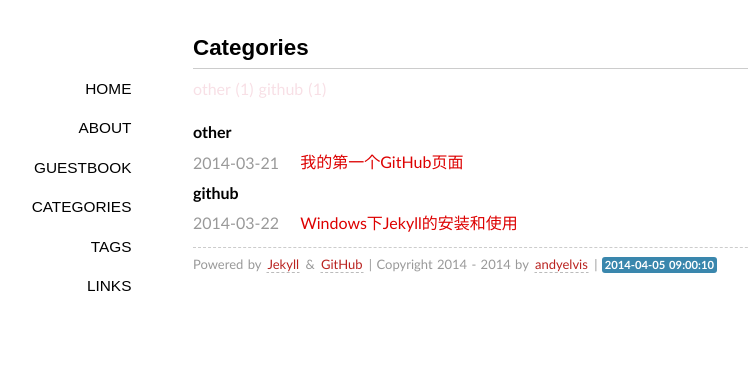
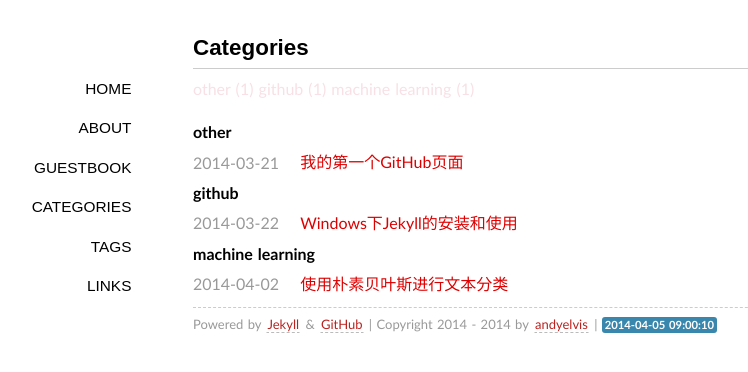
Before and after one commit to andyelvis/andyelvis.github.io, a Jekyll site: the page built from categories/index.md, in a window 1280 px wide. Shown: the top 372 px of the page, without its empty margins (147-895 px from the left). Built offline with Jekyll 4.4.1, drawn with Linux system fonts in a browser that asks for light colours; some web fonts are replaced; Markdown is read by kramdown in place of the engine named in the settings; some of the changed lines change nothing that is shown.

Commit message:
add post text class bayes

```diff
--- a/_config.yml
+++ b/_config.yml
@@ -1,4 +1,4 @@
-markdown: rdiscount
+markdown: kramdown
 permalink: /:year/:month/:day/:title/
 author: andyelvis
 pygments: true
--- a/_layouts/default.html
+++ b/_layouts/default.html
@@ -8,6 +8,35 @@
     <link rel="stylesheet" href="/media/css/style.css">
     <link rel="stylesheet" href="/media/css/highlight.css">
     <script type="text/javascript" src="/media/js/jquery-1.7.1.min.js"></script>
+	<script type="text/x-mathjax-config">
+  MathJax.Hub.Config({
+    tex2jax: {
+      inlineMath: [ ['$','$'], ["\\(","\\)"] ],
+      processEscapes: true
+    }
+  });
+</script>
+
+<script type="text/x-mathjax-config">
+    MathJax.Hub.Config({
+      tex2jax: {
+        skipTags: ['script', 'noscript', 'style', 'textarea', 'pre', 'code']
+      }
+    });
+</script>
+
+<script type="text/x-mathjax-config">
+    MathJax.Hub.Queue(function() {
+        var all = MathJax.Hub.getAllJax(), i;
+        for(i=0; i < all.length; i += 1) {
+            all[i].SourceElement().parentNode.className += ' has-jax';
+        }
+    });
+</script>
+
+<script type="text/javascript"
+   src="http://cdn.mathjax.org/mathjax/latest/MathJax.js?config=TeX-AMS-MML_HTMLorMML">
+</script>
   </head>
   <script type="text/javascript">
     function setTimeSpan(){
--- /dev/null
+++ b/_posts/2014-04-02-text-classifier-using-naivebabyes.md
@@ -0,0 +1,222 @@
+---
+layout: post
+title: 使用朴素贝叶斯进行文本分类
+categories:
+- machine learning
+tags:
+- naive bayes
+---
+
+## 1、文档模型
+
+一篇文档被表示成一个单词的集合，只关心哪些单词包含在文档中，每个单词出现了多少次，不需要关心单词的顺序。
+
+一篇文档D，属于类C，以邮件垃圾过滤为例，两大类\\( C=S(spam) \\)和\\( C=H(ham) \\)。
+哪个类有最大的后验概率\\( P(C|D) \\)，文档D就属于哪个类，使用贝叶斯理论表述如下：
+\\[ P(C|D)=\frac{P(D|C)P(C)}{P(D)}\propto P(D|C)P(C) \\]
+
+有两种文档概率模型，它们都使用朴素贝叶斯假设，将文档看做单词的集合。
+这两种模型使用特征向量表示文档，如果一个词表V包含\\( |V| \\)个不同的单词，那么特征向量维度\\( d=|V| \\)。
+
+**伯努利文档模型：** 文档对应的特征向量的元素由0和1组成，向量每个位置相关联的单词如果出现在文档中，值为1，否则为0.
+
+**多项式模型：** 文档对应的特征向量每个位置的值等于相关联的单词出现在文档中的次数。
+
+**举例：** 考虑如下的词表：
+\\[ V=\\{blue,red,dog,cat,biscuit,apple\\} \\]
+\\( |V|=d=6 \\)。假设有这样一篇文档“the blue dog ate a blue biscuit"，\\( D^B \\)表示伯努利特征向量，\\( D^M \\)表示多项式特征向量，那么：
+\\[ D^B=(1,0,1,0,1,0)^T \\]
+\\[ D^M=(2,0,1,0,1,0)^T \\]
+对文档分类，需要知道指定类下文档的似然估计\\( P(D|C) \\)以及类的先验概率\\( P(C) \\)。
+
+---
+
+## 2、伯努利模型
+
+假定有一个词表V，包含\\( |V| \\)个不同的单词，一个文档向量的第t个位置与词表中的单词\\( w_t \\)相对应。
+\\( B_i \\)是第i篇文档\\( D^i \\)的特征向量，\\( B_i \\)的第t个元素记为\\( B_{it} \\)，值等于1表示单词\\( w_t \\)出现在第i篇文档中，等于0表示没有出现。
+
+$P(w_t\|C)$表示单词$w_t$出现在类C的文档中的概率，$w_t$不出现在类C文档中的概率等于$1-P(w_t\|C)$。
+根据贝叶斯假设，每个单词出现在文档中的概率相互独立，文档似然估计$P(D^i\|C)$可以表示用各个单词似然$P(w_t\|C)$来表示：
+
+$$
+P(D^i|C) \sim P(B_i|C) = \prod^{|V|}_{t=1}[B_{it}P(w_t|C)+(1-B_{it})(1-P(w_t|C))]
+$$
+
+如果单词$w_t$出现在文档中，$$B_{it}=1$$，相应的概率是$P(w_t\|C)$，如果没有出现，$B_{it}=0$，概率是$1-P(w_t\|C)$。
+
+$n_k(w_t)$表示在类C=k下，训练文档中出现过单词$w_t$的文档数，$N_k$表示属于类C=k的文档数，那么单词的似然表示如下：
+
+$$
+P(w_t|C=k) = \frac{n_k(w_t)}{N_k}
+$$
+
+如果训练数据集总共是N篇文档，那么类C=k的先验概率表示如下：
+
+$$
+P(C=k) = \frac{N_k}{N}
+$$
+
+因此给定训练数据集，以及K个类，我们可以按照如下过程建立伯努利文本分类模型：
+
+1、定义词表V，词表包含的单词数量决定了特征向量的维度
+
+2、根据训练数据集，计算如下指标：
+
+- N总文档数
+- $N_k$属于类C=k的文档数，k=1,......,K
+- $n_k(w_t)$类C=k训练文档中出现过单词$w_t$的文档数，需要计算每一个类以及每一个单词
+
+3、单词似然估计$P(w_t\|C=k)$
+
+4、类先验概率$P(C=k)$
+
+对于未分类文档$D^j$，每个类的后验概率估计如下：
+
+$$
+\begin{align*}
+P(C|D^j)=&P(C|B_j)\\
+\propto& P(B_j|C)P(C)\\
+\propto& P(C)\prod^{|V|}_{t=1}[B_{jt}P(w_t|C)+(1-B_{jt})(1-P(w_t|C))]
+\end{align*}
+$$
+
+---
+
+## 3、多项式分布
+
+在讨论多项式文档模型之前，需要先熟悉一下多项式分布。
+
+当集合中有些元素无法区分时，我们首先需要这个元素集合的不同排列的个数。例如：从单词“Mississippi”可以产生多少个不同的序列？有11个字母可以用于排列，但是i，s出现了四次，而p出现了两次。如果这些字母都是不重复的，那么将会有11!个排列。然而如果将"i"移除，这些排列中有4!个是相同的。这意味着考虑到i出现过4次，我们可以减少总样本空间的大小。同样的，考虑到s出现4次，p出现2次，m出现1次，不同排列的总数等于：
+
+$$
+\frac{11!}{4!4!2!1!} = 34650
+$$
+
+如果一个集合有n个元素，这些元素只有d个不同的值类型，属于类型1的有$n_1$个，类型2的有$n_2$个，类型d的有$n_d$个（$n_1 + n_2 + ... + n_d = n$），那么不同的排列数等于：
+
+$$
+\frac{n!}{n_1!n_2!...n_d!}
+$$
+
+这些被叫做多项式系数。
+
+假设一个集合包含$d \ge 2$个不同的值类型，元素属于类型t的比率是$p_t$(t=1,...,d)，
+
+$$
+\sum^{d}_{t=1}{p_t} = 1 \quad p_t > 0, for \, all \, t.
+$$
+
+假设n个元素是随机出现的，$x_t$表示属于类型t的元素个数，向量$X=(x_1,...,x_d)^T$满足参数为n和$p_1,...,p_d$的多项式分布：
+
+$$
+\begin{align*}
+P(X)=&\frac{n!}{x_1!x_2!...x_d!} {p_1}^{x_1}{p_2}^{x_2}...{p_d}^{x_d}\\
+=&\frac{n!}{\prod^{d}_{t=1}x_t!}\prod^{d}_{t=1}{p_t}^{x_t}
+\end{align*}
+$$
+
+$\prod^{d}_{t=1}{p_t}^{x_t}$表示一个序列产生的概率。多项式系数表示有多少个这样的序列。
+
+---
+
+## 4、多项式文档模型
+
+在多项式文档模型中，文档的特征向量不仅仅只关心单词出现与否，还需要关心单词出现的频率。假设$M_i$表示第i篇文档$D^i$的多项式特征向量。
+$M_i$的第t个元素，记为$$M_{it}$$，它的值等于单词$w_t$出现在文档$D^i$中的次数。$$n_i=\sum_tM_{it}$$表示文档$D^i$中所有单词出现的总次数。
+
+$P(w_t\|C)$表示单词$w_t$出现在类C中的概率，这里的计算需要用到特征向量中的频率信息。根据朴素贝叶斯假设，每个单词的出现概率相互独立。
+我们可以将文档似然估计$P(D^i\|C)$表示成一个多项式分布：
+
+$$
+\begin{align*}
+P(D^i|C) \sim P(M_i|C) = &\frac{n_i!}{\prod^{|V|}_{t=1}M_{it}!}\prod^{|V|}_{t=1}{P(w_t|C)}^{M_{it}}\\
+\propto&\prod^{|V|}_{t=1}{P(w_t|C)}^{M_{it}}
+\end{align*}
+$$
+
+我们通常不需要关心$$(n_i! / \prod_tM_{it}!)$$，因为它不依赖于类C。
+
+假设$z_ik$是一个标记变量，当文档$D^i$属于类C=k时，值等于1，否则等于0。N表示总文档数，那么：
+
+$$
+P(w_t|C) = \frac{\sum^{N}_{i=1}M_{it}z_{ik}}{\sum^{|V|}_{s=1}\sum^{N}_{i=1}M_{is}z_{ik}}
+$$
+
+类C=k的先验概率表示如下：
+
+$$
+P(C=k) = \frac{N_k}{N}
+$$
+
+因此给定训练数据集，以及K个类，我们可以按照如下过程建立多项式文本分类模型：
+
+1、定义词表V，词表包含的单词数量决定了特征向量的维度
+
+2、根据训练数据集，计算如下指标：
+
+- N总文档数
+- $N_k$属于类C=k的文档数，k=1,......,K
+- $M_{it}$单词$w_t$在文档$D^i$中出现的频率，需要考虑V中的每一个单词
+
+3、单词似然估计$P(w_t\|C=k)$
+
+4、类先验概率$P(C=k)$
+
+对于未分类文档$D^j$，每个类的后验概率估计如下：
+
+$$
+\begin{align*}
+P(C|D^j)=&P(C|M_j)\\
+\propto& P(M_j|C)P(C)\\
+\propto& P(C)\prod^{|V|}_{t=1}P(w_t|C)^{M_{it}}
+\end{align*}
+$$
+
+---
+
+## 5、零概率问题
+
+多项式模型的一个缺点是一个单词没有在某个类中出现，会导致零概率问题。因为对于概率乘积，只要有一个乘数因子为0，那么整个乘积结果就会为0。
+这意味着一篇文档属于某个类的概率是0，这通常是不可能出现的。
+
+因为一个单词不出现在训练数据中的一个文档类中，并不能说明这个单词不会出现在这个类的任何文档中。
+
+即使单词w没有出现在训练数据的类C=k中，我们仍然要认为$P(w\|C=k)>0$。
+因为概率之和必须等于1，如果没有观测到的单词的概率被低估了，那么被观测到的单词的概率肯定被高估了。
+因此解决这个问题的一个方法就是降低一些被观测到的单词的概率，将这些概率分布到没有观测到的单词上。
+解决这个问题的一个比较简单的方式叫做Laplace定律或者加1平滑，如果有W个不同的单词，那么：
+
+$$
+P_{Lap}(w_t|C=k) = \frac{1+\sum^{N}_{i=1}M_{it}z_{ik}}{|V|+\sum^{|V|}_{s=1}\sum^{N}_{i=1}M_{is}z_{ik}}
+$$
+
+分子加1，分母加上单词的总个数$\|V\|$，使得概率仍然是归一化的。
+
+---
+
+## 6、比较两个模型
+
+两个模型有一些区别如下：
+
+- 文本模型
+伯努利：一篇文档可以看做是从一个多维伯努利分布产生而来的。一个单词出现的概率可以看做一次硬币投掷的概率$P(w_t|C)$。
+多项式：一篇文档可以看做单词的多项式分布而形成的。文档中的下一个单词出现的概率可以认为是投掷一个有|V|面的色子，每面出现的概率是$P(w_t|C)$。
+- 文档表示
+伯努利：二元向量，元素表示一个单词是否出现。
+多项式：整数向量，元素表示一个单词出现的频率。
+- 单词的多次出现
+伯努利：忽略。
+多项式：频率计数。
+- 文档长度
+伯努利：更适合于短文档。
+多项式：更适合于长文档。
+- 没有出现的单词
+伯努利：影响文档概率。
+多项式：不影响文档概率。
+
+---
+
+## 参考资料
+
+- [Text Classification using Naive Bayes](http://www.inf.ed.ac.uk/teaching/courses/inf2b/learnnotes/inf2b-learn-note07-2up.pdf)
```
Also changed, not shown: 10 other files.
